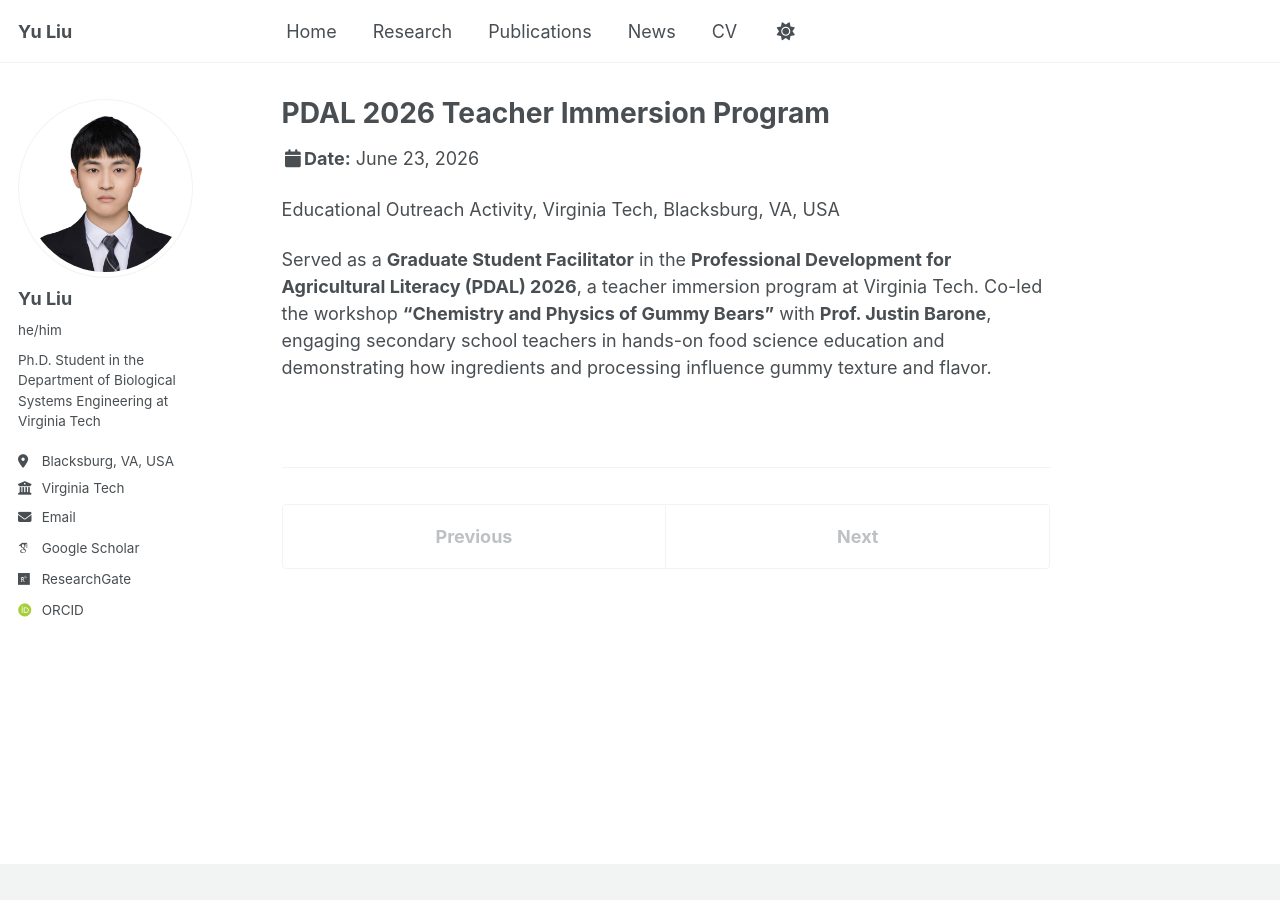
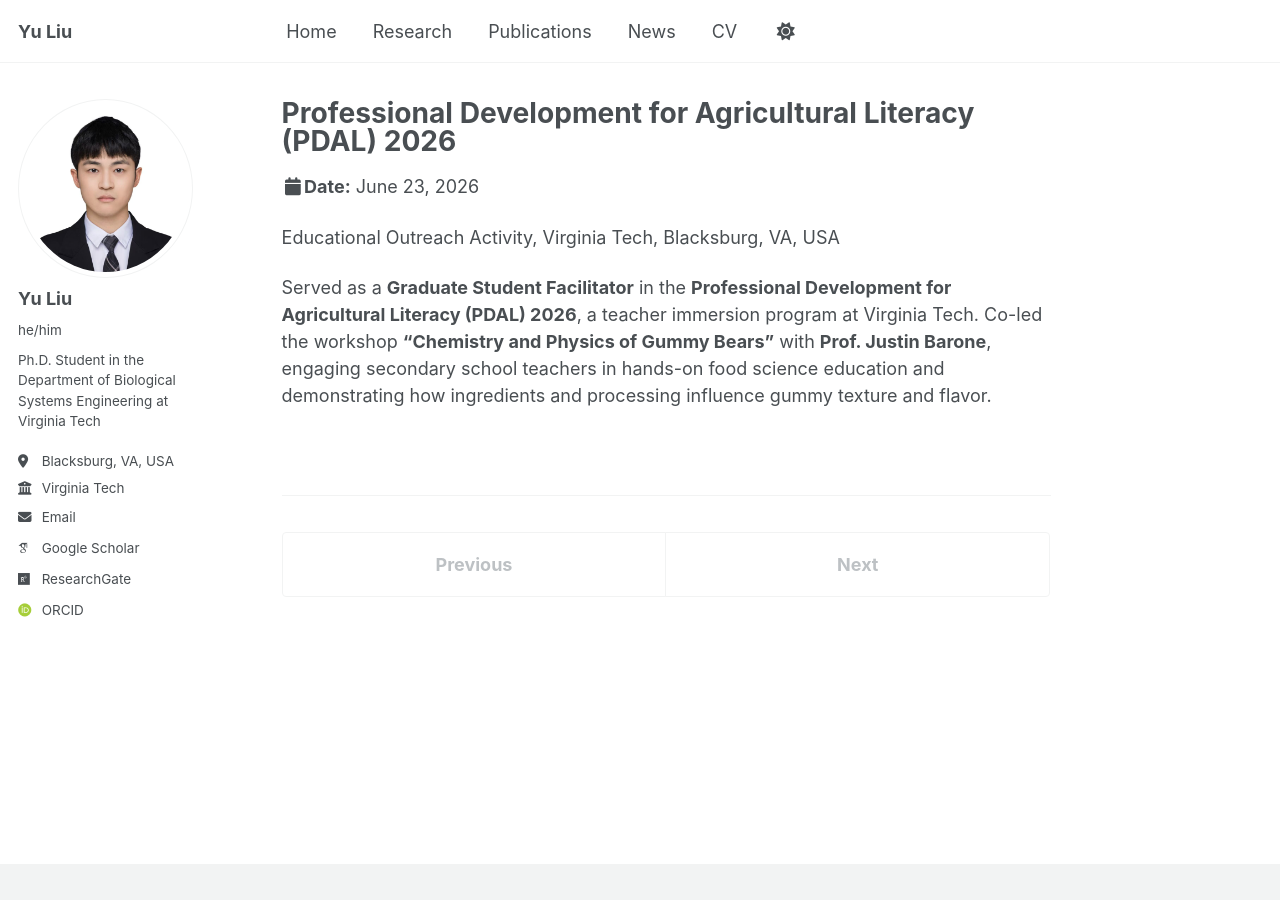
Before and after one commit to yuliu0322/yuliu0322.github.io, a Jekyll site: the page built from _talks/2026-06-23-PADL Activity.md, in a window 1280 px wide. Built offline with Jekyll 4.4.1, drawn with Linux system fonts in a browser that asks for light colours; some web fonts are replaced; a script bundle is joined from its source files by our own code; library files that are not in the unit come from our copies.

Commit message:
Update 2026-06-23-PADL Activity.md

```diff
--- a/_talks/2026-06-23-PADL Activity.md
+++ b/_talks/2026-06-23-PADL Activity.md
@@ -1,5 +1,5 @@
 ---
-title: "PDAL 2026 Teacher Immersion Program"
+title: "Professional Development for Agricultural Literacy (PDAL) 2026"
 collection: talks
 type: "Outreach"
 permalink: /talks/pdal-2026
```
